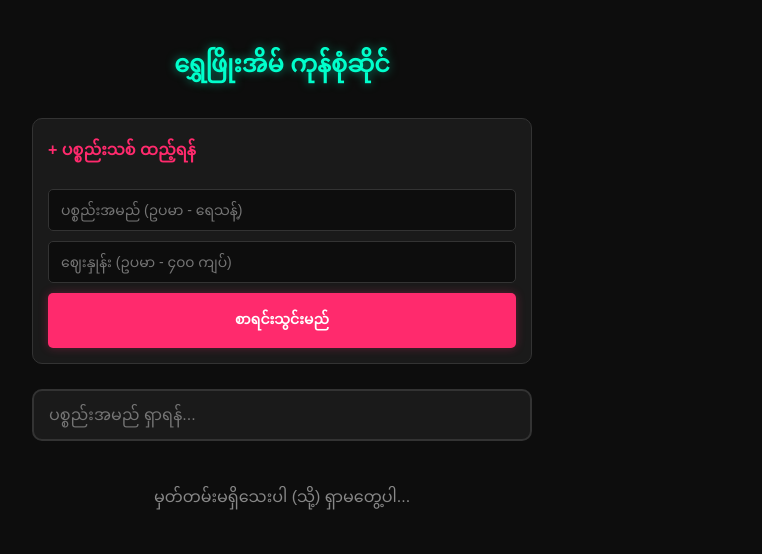
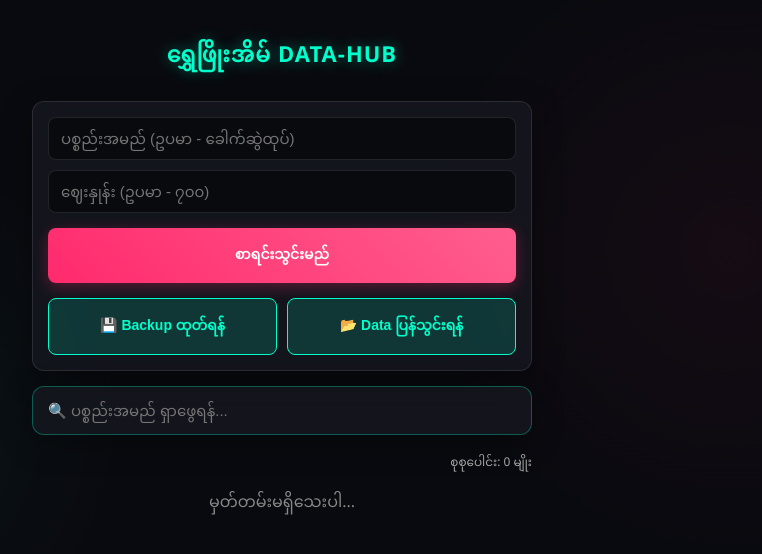
Before and after one commit to PWSPro/shwephyoeain-app, a plain HTML site: page index.html in a window 1280 px wide. Shown: the whole page, without its empty margins (358-1120 px from the left). Drawn offline with Linux system fonts and the light colour scheme.

Commit message:
Refactor index.html for improved layout and styles

```diff
--- a/index.html
+++ b/index.html
@@ -2,15 +2,25 @@
 <html lang="my">
 <head>
     <meta charset="UTF-8">
-    <meta name="viewport" content="width=device-width, initial-scale=1.0">
-    <title>ရွှေဖြိုးအိမ် - ဈေးနှုန်းမှတ်တမ်း</title>
+    <meta name="viewport" content="width=device-width, initial-scale=1.0, maximum-scale=1.0, user-scalable=no">
+    <title>ရွှေဖြိုးအိမ် - PRO Database</title>
     <style>
+        :root {
+            --neon-cyan: #00ffcc;
+            --neon-pink: #ff2a6d;
+            --dark-bg: #090a0f;
+            --glass-bg: rgba(25, 26, 35, 0.7);
+        }
         body {
-            background-color: #0d0d0d;
-            color: #ffffff;
-            font-family: sans-serif;
+            background-color: var(--dark-bg);
+            background-image:
+                radial-gradient(circle at 15% 50%, rgba(0, 255, 204, 0.05), transparent 25%),
+                radial-gradient(circle at 85% 30%, rgba(255, 42, 109, 0.05), transparent 25%);
+            color: #fff;
+            font-family: 'Segoe UI', Tahoma, Geneva, Verdana, sans-serif;
             margin: 0;
-            padding: 20px;
+            padding: 15px;
+            min-height: 100vh;
         }
         .container {
             max-width: 500px;
@@ -18,152 +28,164 @@
         }
         h2 {
             text-align: center;
-            color: #00ffcc;
-            text-shadow: 0 0 10px rgba(0, 255, 204, 0.5);
-            margin-bottom: 25px;
+            color: var(--neon-cyan);
+            text-shadow: 0 0 15px rgba(0, 255, 204, 0.4);
+            letter-spacing: 1px;
+            margin-bottom: 20px;
+            font-size: 22px;
         }
-
-        /* ပစ္စည်းအသစ်ထည့်ရန် Box */
-        .add-box {
-            background-color: #1a1a1a;
+        .glass-panel {
+            background: var(--glass-bg);
+            backdrop-filter: blur(12px);
+            -webkit-backdrop-filter: blur(12px);
+            border: 1px solid rgba(255, 255, 255, 0.1);
+            border-radius: 12px;
             padding: 15px;
-            border-radius: 10px;
-            border: 1px solid #333;
-            margin-bottom: 25px;
+            margin-bottom: 15px;
+            box-shadow: 0 8px 32px 0 rgba(0, 0, 0, 0.3);
+        }
+        .input-group {
             display: flex;
             flex-direction: column;
             gap: 10px;
         }
-        .add-box h3 {
-            margin: 0 0 10px 0;
-            font-size: 16px;
-            color: #ff2a6d;
+        input {
+            background: rgba(0, 0, 0, 0.5);
+            border: 1px solid rgba(255, 255, 255, 0.1);
+            padding: 12px;
+            border-radius: 8px;
+            color: #fff;
+            font-size: 15px;
+            transition: all 0.3s;
+            width: 100%;
+            box-sizing: border-box;
         }
-        .input-field {
+        input:focus {
+            outline: none;
+            border-color: var(--neon-cyan);
+            box-shadow: 0 0 10px rgba(0, 255, 204, 0.2);
+        }
+        .btn-group {
+            display: flex;
+            gap: 10px;
+            margin-top: 5px;
+        }
+        button {
+            border: none;
             padding: 12px;
-            background-color: #0d0d0d;
-            border: 1px solid #333;
-            color: #fff;
-            border-radius: 5px;
+            border-radius: 8px;
+            color: white;
+            font-weight: bold;
+            cursor: pointer;
+            transition: transform 0.2s, box-shadow 0.2s;
+            flex: 1;
             font-size: 14px;
         }
-        .input-field:focus {
-            outline: none;
-            border-color: #ff2a6d;
+        button:active { transform: scale(0.95); }
+        .add-btn {
+            background: linear-gradient(45deg, #ff2a6d, #ff5e8e);
+            box-shadow: 0 4px 15px rgba(255, 42, 109, 0.3);
         }
-        .add-btn {
-            background-color: #ff2a6d;
-            color: #fff;
-            border: none;
-            padding: 12px;
-            border-radius: 5px;
-            font-weight: bold;
-            font-size: 14px;
-            cursor: pointer;
-            box-shadow: 0 0 10px rgba(255, 42, 109, 0.3);
+        .backup-btn {
+            background: rgba(0, 255, 204, 0.15);
+            border: 1px solid var(--neon-cyan);
+            color: var(--neon-cyan);
         }
-        .add-btn:active {
-            transform: scale(0.98);
-        }
-
-        /* ရှာဖွေရန် Box */
         .search-box {
-            width: 100%;
-            padding: 15px;
-            box-sizing: border-box;
-            background-color: #1a1a1a;
-            border: 2px solid #333;
-            color: #00ffcc;
-            border-radius: 10px;
-            font-size: 16px;
-            margin-bottom: 20px;
-        }
-        .search-box:focus {
-            outline: none;
-            border-color: #00ffcc;
-            box-shadow: 0 0 15px rgba(0, 255, 204, 0.3);
-        }
-
-        /* ဈေးနှုန်းပြသမည့်စာရင်း */
-        .results {
-            display: flex;
-            flex-direction: column;
-            gap: 10px;
+            border-color: rgba(0, 255, 204, 0.3);
+            margin-bottom: 15px;
         }
         .item {
-            background-color: #1a1a1a;
-            padding: 15px;
+            background: rgba(0, 0, 0, 0.4);
+            border-left: 4px solid var(--neon-cyan);
+            padding: 12px 15px;
+            margin-bottom: 10px;
             border-radius: 8px;
             display: flex;
             justify-content: space-between;
             align-items: center;
-            border-left: 4px solid #00ffcc;
         }
-        .item-info {
+        .item-info { flex: 1; }
+        .item-name { font-size: 15px; display: block; margin-bottom: 4px; }
+        .item-price { color: var(--neon-pink); font-weight: bold; font-size: 14px; }
+        .action-btns {
             display: flex;
-            flex-direction: column;
-            gap: 5px;
+            gap: 8px;
         }
-        .item-name {
-            font-size: 16px;
+        .edit-btn, .delete-btn {
+            background: transparent;
+            border-radius: 5px;
+            padding: 5px 8px;
+            font-size: 12px;
+            cursor: pointer;
+            flex: none;
         }
-        .item-price {
-            color: #00ffcc;
-            font-weight: bold;
-            font-size: 15px;
+        .edit-btn {
+            border: 1px solid var(--neon-cyan);
+            color: var(--neon-cyan);
         }
         .delete-btn {
-            background: none;
-            border: none;
-            color: #ff4444;
-            font-size: 18px;
-            cursor: pointer;
-            padding: 5px;
+            border: 1px solid rgba(255, 42, 109, 0.5);
+            color: var(--neon-pink);
         }
-        .no-result {
-            text-align: center;
-            color: #888;
-            padding: 20px;
+        .stats {
+            text-align: right;
+            font-size: 12px;
+            color: #aaa;
+            margin-bottom: 10px;
         }
+        #fileInput { display: none; }
     </style>
 </head>
 <body>
 
 <div class="container">
-    <h2>ရွှေဖြိုးအိမ် ကုန်စုံဆိုင်</h2>
+    <h2>ရွှေဖြိုးအိမ် DATA-HUB</h2>
 
-    <!-- ပစ္စည်းအသစ်ထည့်ရန် နေရာ -->
-    <div class="add-box">
-        <h3>+ ပစ္စည်းသစ် ထည့်ရန်</h3>
-        <input type="text" id="newName" class="input-field" placeholder="ပစ္စည်းအမည် (ဥပမာ - ရေသန့်)">
-        <input type="text" id="newPrice" class="input-field" placeholder="ဈေးနှုန်း (ဥပမာ - ၄၀၀ ကျပ်)">
-        <button class="add-btn" onclick="addNewProduct()">စာရင်းသွင်းမည်</button>
+    <div class="glass-panel">
+        <div class="input-group">
+            <input type="text" id="newName" placeholder="ပစ္စည်းအမည် (ဥပမာ - ခေါက်ဆွဲထုပ်)">
+            <input type="text" id="newPrice" placeholder="ဈေးနှုန်း (ဥပမာ - ၇၀၀)">
+
+            <div class="btn-group">
+                <button class="add-btn" onclick="addOrUpdateProduct()" id="saveBtn">စာရင်းသွင်းမည်</button>
+            </div>
+
+            <div class="btn-group">
+                <button class="backup-btn" onclick="exportData()">💾 Backup ထုတ်ရန်</button>
+                <button class="backup-btn" onclick="document.getElementById('fileInput').click()">📂 Data ပြန်သွင်းရန်</button>
+                <input type="file" id="fileInput" accept=".json" onchange="importData(event)">
+            </div>
+        </div>
     </div>
 
-    <!-- ရှာဖွေရန် နေရာ -->
-    <input type="text" id="searchInput" class="search-box" placeholder="ပစ္စည်းအမည် ရှာရန်...">
+    <input type="text" id="searchInput" class="search-box glass-panel" placeholder="🔍 ပစ္စည်းအမည် ရှာဖွေရန်...">
+    <div class="stats" id="totalItems">စုစုပေါင်း: 0 မျိုး</div>
 
-    <div class="results" id="resultsContainer"></div>
+    <div id="resultsContainer"></div>
 </div>
 
 <script>
-    // Browser ရဲ့ Local Storage ထဲကနေ Data ကို ခေါ်ယူခြင်း (မရှိရင် အလွတ်ပြမည်)
-    let products = JSON.parse(localStorage.getItem('shwePhyoData')) || [];
+    let products = JSON.parse(localStorage.getItem('shwePhyoDataPRO')) || [];
+    let editingId = null;
 
+    const resultsContainer = document.getElementById('resultsContainer');
     const searchInput = document.getElementById('searchInput');
-    const resultsContainer = document.getElementById('resultsContainer');
+    const nameInput = document.getElementById('newName');
+    const priceInput = document.getElementById('newPrice');
+    const saveBtn = document.getElementById('saveBtn');
+    const totalItems = document.getElementById('totalItems');
 
-    // Data များကို ဖုန်းထဲတွင် မှတ်သားပေးမည့် Function
     function saveData() {
-        localStorage.setItem('shwePhyoData', JSON.stringify(products));
+        localStorage.setItem('shwePhyoDataPRO', JSON.stringify(products));
     }
 
-    // UI တွင် ပစ္စည်းစာရင်း ပြသပေးမည့် Function
     function displayProducts(productList) {
         resultsContainer.innerHTML = '';
+        totalItems.innerText = `စုစုပေါင်း: ${products.length} မျိုး`;
 
         if (productList.length === 0) {
-            resultsContainer.innerHTML = '<div class="no-result">မှတ်တမ်းမရှိသေးပါ (သို့) ရှာမတွေ့ပါ...</div>';
+            resultsContainer.innerHTML = '<div style="text-align:center; color:#888;">မှတ်တမ်းမရှိသေးပါ...</div>';
             return;
         }
 
@@ -175,67 +197,100 @@
                     <span class="item-name">${product.name}</span>
                     <span class="item-price">${product.price}</span>
                 </div>
-                <button class="delete-btn" onclick="deleteProduct(${product.id})">🗑️</button>
+                <div class="action-btns">
+                    <button class="edit-btn" onclick="editProduct(${product.id}, '${product.name}', '${product.price}')">ပြင်မည်</button>
+                    <button class="delete-btn" onclick="deleteProduct(${product.id})">ဖျက်မည်</button>
+                </div>
             `;
             resultsContainer.appendChild(div);
         });
     }
 
-    // ပစ္စည်းအသစ် ထည့်မည့် Function
-    function addNewProduct() {
-        const nameInput = document.getElementById('newName');
-        const priceInput = document.getElementById('newPrice');
-
+    function addOrUpdateProduct() {
         const nameValue = nameInput.value.trim();
         const priceValue = priceInput.value.trim();
 
-        if (nameValue !== "" && priceValue !== "") {
-            // ID ကို အချိန်နှင့် သတ်မှတ်၍ Unique ဖြစ်အောင်လုပ်ခြင်း
-            const newProduct = {
-                id: Date.now(),
-                name: nameValue,
-                price: priceValue
-            };
+        if (nameValue && priceValue) {
+            if (editingId) {
+                // ပြင်ဆင်ခြင်း
+                products = products.map(p => p.id === editingId ? {...p, name: nameValue, price: priceValue} : p);
+                editingId = null;
+                saveBtn.innerText = "စာရင်းသွင်းမည်";
+                saveBtn.style.background = "linear-gradient(45deg, #ff2a6d, #ff5e8e)";
+            } else {
+                // အသစ်ထည့်ခြင်း
+                products.push({ id: Date.now(), name: nameValue, price: priceValue });
+            }
 
-            products.push(newProduct);
-            saveData(); // Storage ထဲ သိမ်းမည်
-
-            // Box များကို အလွတ်ပြန်ထားမည်
+            saveData();
             nameInput.value = '';
             priceInput.value = '';
             searchInput.value = '';
-
-            displayProducts(products); // စာရင်းပြန်ပြမည်
+            displayProducts(products);
         } else {
-            alert("ပစ္စည်းအမည် နှင့် ဈေးနှုန်း ထည့်ပေးပါ။");
+            alert("အမည်နှင့် ဈေးနှုန်း အပြည့်အစုံထည့်ပါ။");
         }
     }
 
-    // ပစ္စည်းပြန်ဖျက်မည့် Function
+    function editProduct(id, name, price) {
+        editingId = id;
+        nameInput.value = name;
+        priceInput.value = price;
+        saveBtn.innerText = "အပြောင်းအလဲ သိမ်းမည်";
+        saveBtn.style.background = "linear-gradient(45deg, #00ffcc, #00b38f)";
+        window.scrollTo(0, 0); // အပေါ်ဆုံးသို့ ရွှေ့ပေးရန်
+    }
+
     function deleteProduct(id) {
-        if(confirm("ဒီပစ္စည်းကို စာရင်းထဲကနေ ဖျက်မှာ သေချာလား?")) {
-            products = products.filter(product => product.id !== id);
+        if(confirm("ဖျက်မှာ သေချာပါသလား?")) {
+            products = products.filter(p => p.id !== id);
             saveData();
-
-            // ရှာဖွေနေတဲ့ စာလုံးရှိရင် ဆက်ရှာပေးထားအောင်
-            const query = searchInput.value.toLowerCase();
-            const filteredProducts = products.filter(product =>
-                product.name.toLowerCase().includes(query)
-            );
-            displayProducts(filteredProducts);
+            displayProducts(products.filter(p => p.name.toLowerCase().includes(searchInput.value.toLowerCase())));
         }
     }
 
-    // ရှာဖွေရေး Input အတွက် Event Listener
+    // JSON ဖိုင်အနေဖြင့် ဖုန်းထဲသို့ Backup ထုတ်ရန်
+    function exportData() {
+        if(products.length === 0) { alert("ထုတ်စရာ Data မရှိသေးပါ!"); return; }
+        const dataStr = "data:text/json;charset=utf-8," + encodeURIComponent(JSON.stringify(products));
+        const downloadAnchorNode = document.createElement('a');
+        downloadAnchorNode.setAttribute("href", dataStr);
+        downloadAnchorNode.setAttribute("download", "shwephyoeain_backup.json");
+        document.body.appendChild(downloadAnchorNode);
+        downloadAnchorNode.click();
+        downloadAnchorNode.remove();
+        alert("ဖုန်းထဲသို့ Backup သိမ်းဆည်းပြီးပါပြီ။");
+    }
+
+    // ဖုန်းထဲမှ Backup ဖိုင်ကို ပြန်သွင်းရန်
+    function importData(event) {
+        const file = event.target.files[0];
+        if (file) {
+            const reader = new FileReader();
+            reader.onload = function(e) {
+                try {
+                    const importedData = JSON.parse(e.target.result);
+                    if(Array.isArray(importedData)) {
+                        products = importedData;
+                        saveData();
+                        displayProducts(products);
+                        alert("Data များ အောင်မြင်စွာ ပြန်သွင်းပြီးပါပြီ!");
+                    } else {
+                        alert("ဖိုင်အမျိုးအစား မှားယွင်းနေပါသည်။");
+                    }
+                } catch(error) {
+                    alert("ဖိုင်ဖတ်၍ မရပါ။");
+                }
+            };
+            reader.readAsText(file);
+        }
+    }
+
     searchInput.addEventListener('input', (e) => {
         const query = e.target.value.toLowerCase();
-        const filteredProducts = products.filter(product =>
-            product.name.toLowerCase().includes(query)
-        );
-        displayProducts(filteredProducts);
+        displayProducts(products.filter(p => p.name.toLowerCase().includes(query)));
     });
 
-    // စတင်ဖွင့်ချိန်တွင် ရှိပြီးသား Data များကို ပြသရန်
     displayProducts(products);
 </script>
 
```
